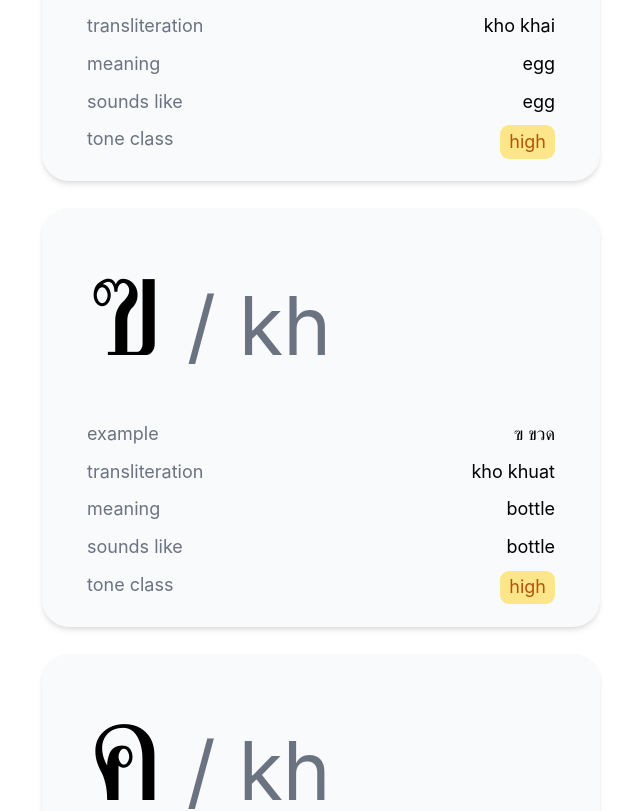
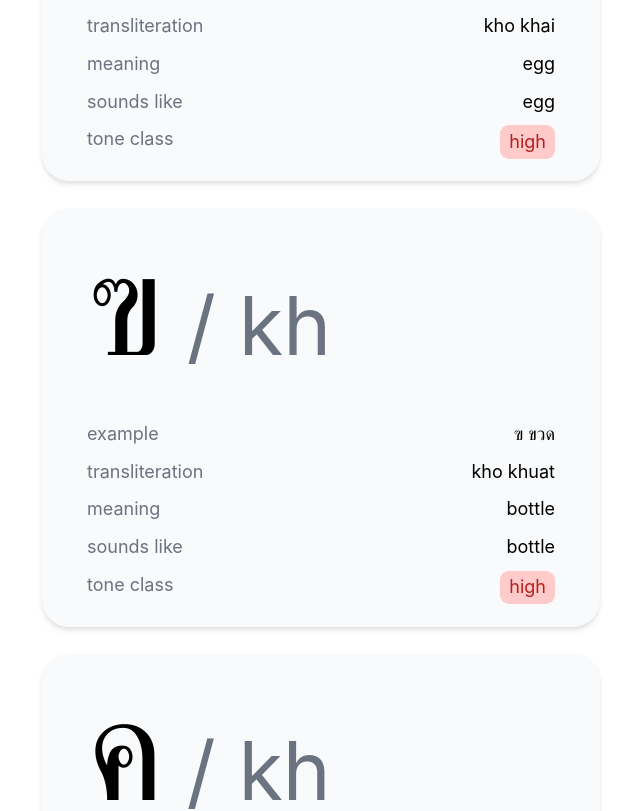
Before and after one commit to cheyer/learn-thai-online, a Next.js app: page / in a window 1280 px wide. Shown: the part 1409-2220 px from the top of the page, without its empty margins (319-959 px from the left). Built offline with nearby package versions, Linux system fonts and the light colour scheme.

Commit message:
feat: create badge

```diff
--- /dev/null
+++ b/components/Badge.tsx
@@ -0,0 +1,26 @@
+export type BadgeType = "danger" | "warning" | "success" | "info";
+
+interface Props {
+  type: BadgeType;
+}
+
+const getColorClassname = (type: BadgeType) => {
+  switch (type) {
+    case "danger":
+      return "bg-red-200 text-red-700";
+    case "warning":
+      return "bg-yellow-200 text-yellow-700";
+    case "success":
+      return "bg-green-200 text-green-700";
+    default:
+    case "info":
+      return "bg-blue-200 text-blue-700";
+  }
+};
+
+const Badge: React.FC<Props> = ({ children, type }) => {
+  const color = getColorClassname(type);
+  return <div className={`${color} px-2 py-0.5 rounded-lg`}>{children}</div>;
+};
+
+export default Badge;
--- a/components/Card.tsx
+++ b/components/Card.tsx
@@ -1,16 +1,21 @@
-import { IConsonant } from "../data/consonants";
+import { ConsonantClass, IConsonant } from "../data/consonants";
+import Badge, { BadgeType } from "./Badge";
+
+const getType = (tone: ConsonantClass): BadgeType => {
+  switch (tone) {
+    case ConsonantClass.high:
+      return "danger";
+    case ConsonantClass.mid:
+      return "warning";
+    default:
+    case ConsonantClass.low:
+      return "success";
+  }
+};
 
 interface Props {
   consonant: IConsonant;
 }
-
-const Badge = ({ children }) => {
-  return (
-    <div className="bg-yellow-200 text-yellow-700 px-2 py-0.5 rounded-lg">
-      {children}
-    </div>
-  );
-};
 
 const Row = ({ description, value }) => {
   return (
@@ -44,7 +49,7 @@ const Card: React.FC<Props> = ({ consonant }) => {
 
       <div className="flex justify-between">
         <span className="text-gray-500">tone class</span>
-        <Badge>{consonant.class}</Badge>
+        <Badge type={getType(consonant.class)}>{consonant.class}</Badge>
       </div>
     </div>
   );
--- a/data/consonants.ts
+++ b/data/consonants.ts
@@ -1,4 +1,4 @@
-enum ConsonantClass {
+export enum ConsonantClass {
   low = "low",
   mid = "mid",
   high = "high",
```
